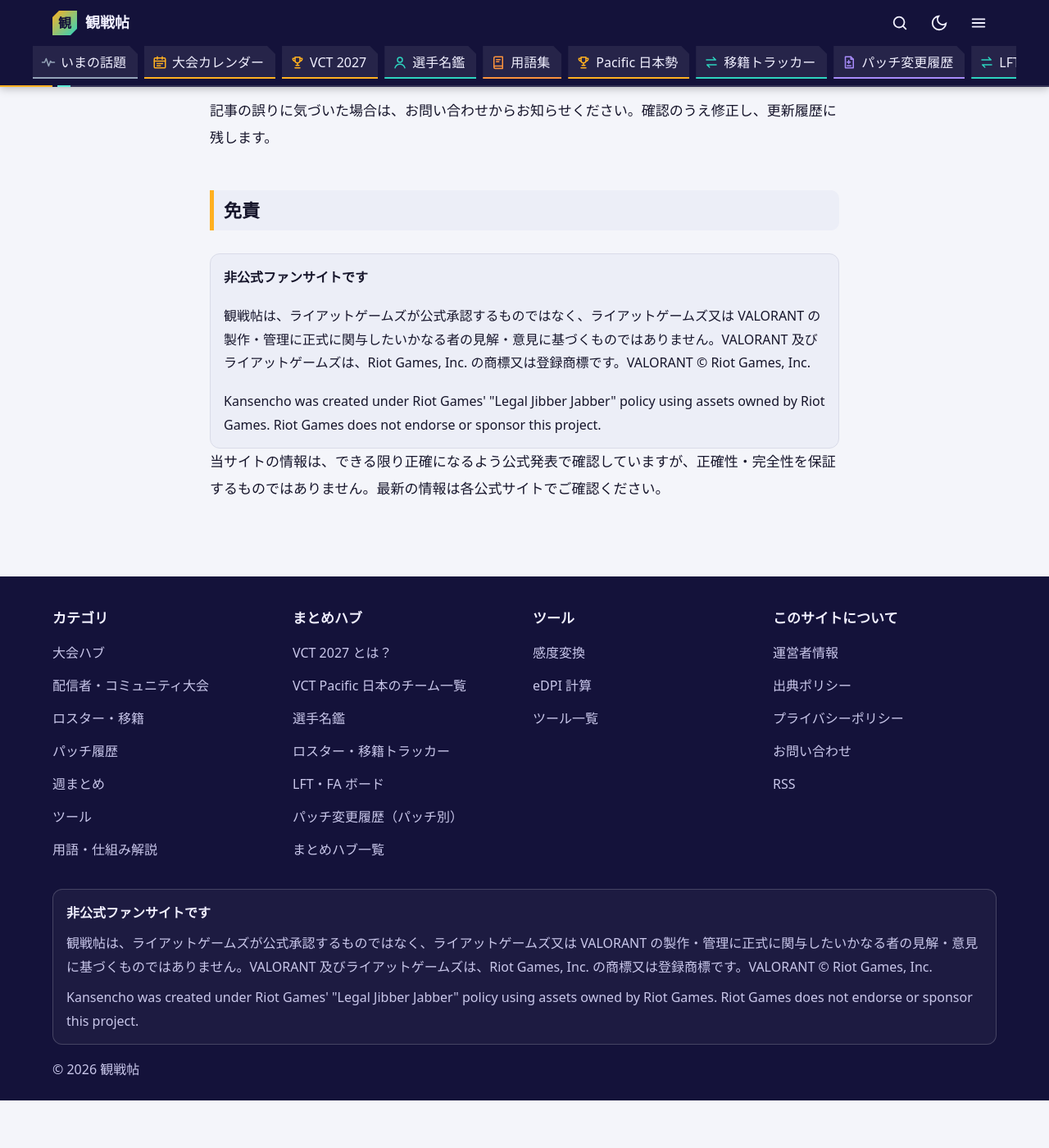
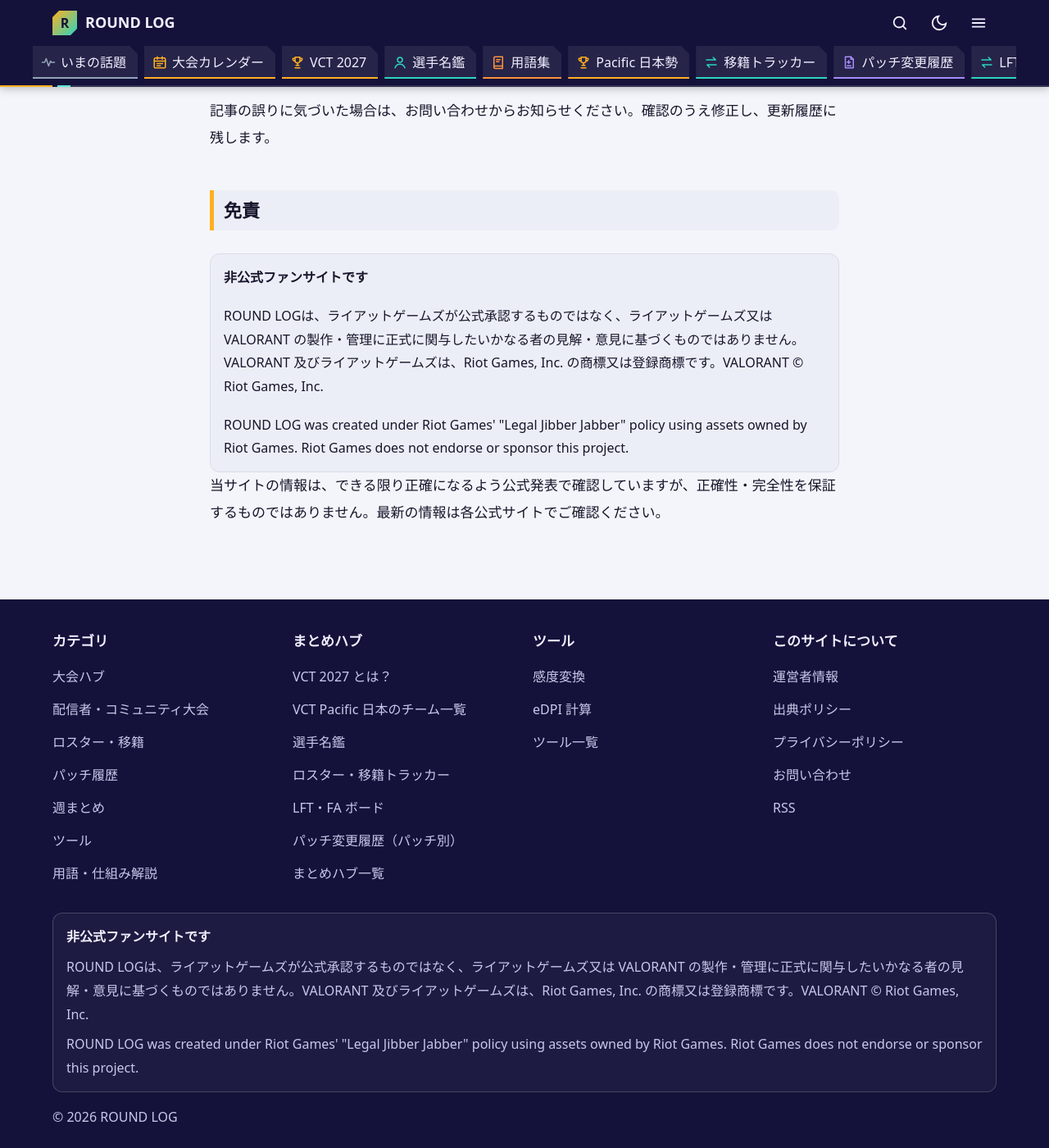
Before and after one commit to bs-tk113/bs-tk113.github.io, a Jekyll site: the page built from docs/about.md, in a window 1280 px wide and 1400 px high, scrolled down 2216 px. Shown: the whole window at 82% size. Built offline with Jekyll 4.4.1, drawn with Linux system fonts in a browser that asks for light colours; before the commit the page ends 3558 px from its top, so only the background shows below that; some of the changed text lies outside the part shown.

Commit message:
サイト名を「ROUND LOG」に変更
Co-Authored-By: Claude Opus 5.5 <noreply@anthropic.com>

```diff
--- a/docs/_config.yml
+++ b/docs/_config.yml
@@ -1,11 +1,11 @@
 # ===== サイト基本情報（公開前に書き換える） =====
 # サイト名は全ページ（ヘッダー・フッター・免責文・OG）でこの title から出る。
 # ゲーム名・キャラ名はサイト名に入れない（白石のルール / Riot Legal 5章）。
-title: "観戦帖"
-title_en: "Kansencho"            # 英語の免責文などで使う表記
-description: "観戦帖（かんせんちょう）は、日本の競技シーンを5分で把握する VALORANT 非公式ファンサイト。大会の形式、日本チームの道筋、移籍、パッチの数値変更を、公式発表を出典に表とまとめで整理します。"
-author: "観戦帖編集部"
-brand_mark: "観"                 # ヘッダー左の角丸マークに入る1文字（自作マーク。公式ロゴ風にしない）
+title: "ROUND LOG"
+title_en: "ROUND LOG"            # 英語の免責文などで使う表記
+description: "ROUND LOG（ラウンドログ）は、日本の競技シーンを5分で把握する VALORANT 非公式ファンサイト。大会の形式、日本チームの道筋、移籍、パッチの数値変更を、公式発表を出典に表とまとめで整理します。"
+author: "ROUND LOG 編集部"
+brand_mark: "R"              # ヘッダー左の角丸マークに入る1文字（自作マーク。公式ロゴ風にしない）
 lang: ja
 url: "https://bs-tk113.github.io"  # 例: https://<ユーザー名>.github.io または独自ドメイン
 baseurl: ""                         # リポジトリ名を bs-tk113.github.io にしたのでルート直下（2026-10-28）
--- a/docs/about.md
+++ b/docs/about.md
@@ -7,7 +7,7 @@ updated: 2026-10-31
 ---
 
 ## このサイトについて
-{{ site.title }}（かんせんちょう／KANSENCHO）は、日本の VALORANT 競技シーンを「5分で把握する」ための**非公式ファンサイト**です。
+{{ site.title }}（ラウンドログ）は、日本の VALORANT 競技シーンを「5分で把握する」ための**非公式ファンサイト**です。
 
 速報を追いかけるのではなく、大会の形式、日本チームの道筋、ロスターと移籍、パッチの数値変更を、**表とまとめ**で整理します。すべてのページに最終更新日を書き、公式発表に合わせて更新します。
 
```
Also changed, not shown: logs/2026-10-30-hubs-batch.md (+1 -0 lines), system/config.md (+1 -1 lines), .claude/skills/daily-update/SKILL.md.
